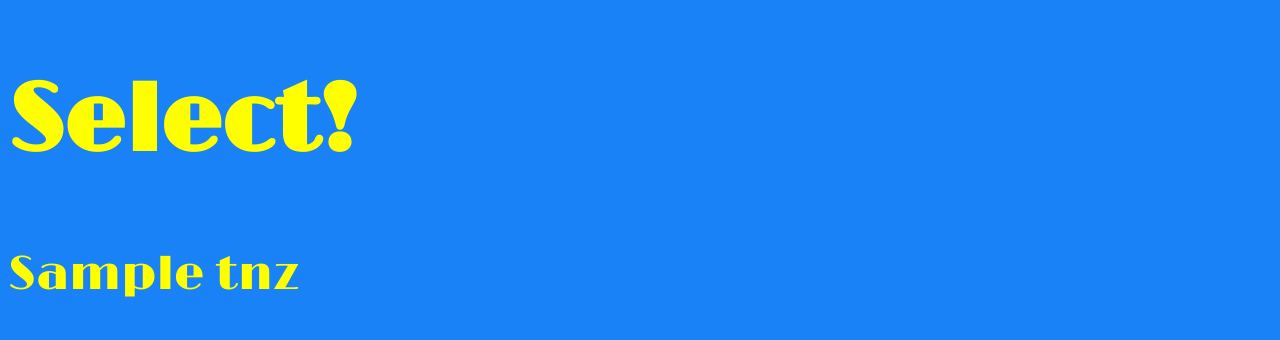
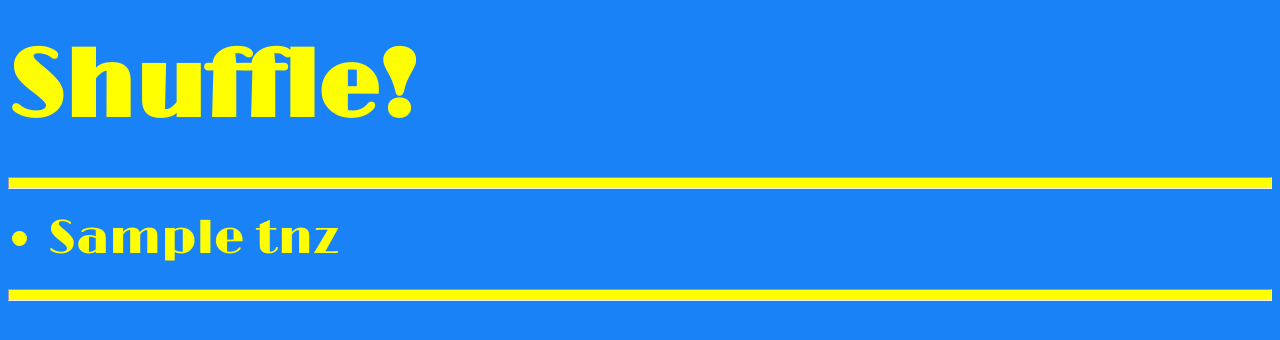
Before and after one commit to jgumbley/beatshuffle, a Flask app: template templates/cloud.html in a window 1280 px wide. Shown: the top 340 px of the page. Run offline with Flask 2, Linux system fonts and the light colour scheme; the template is opened without the code that fills it: most values are stand-ins (such as "Sample title", 1, 10 or a date in 2020).

Commit message:
gentrification

```diff
--- a/static/css/main.css
+++ b/static/css/main.css
@@ -6,6 +6,27 @@ body {
 
 }
 
+h1 {
+    line-height: 0.5;
+}
+
+ul {
+    line-height: 0.1;
+}
+
+hr {
+    height: 10px;
+    background-color: yellow;
+}
+
+div.controls {
+    font-size: 24px;
+    }
+
+div.current-time {
+    font-size: 72px;
+}
+
 a {
     color: yellow;
     text-decoration: none;
--- a/templates/cloud.html
+++ b/templates/cloud.html
@@ -1,12 +1,12 @@
 {% extends "layout.html" %}
 
 {% block body %}
-<h1>Select!</h1>
-
+<h1>Shuffle!</h1>
+<hr/>
   {% for tnz in items %}
-  <div font-family="Courier">
-  <a href="/tag/{{ tnz.name | flatten }}/">{{ tnz.name }}</a>
-  </div>
+  <ul>
+      <li><a href="/tag/{{ tnz.name | flatten }}/">{{ tnz.name }}</a></li>
+  </ul>
   {% endfor %}
-
+<hr/>
 {% endblock %}
--- a/templates/player.html
+++ b/templates/player.html
@@ -16,10 +16,7 @@
 	<section>
 		<div class="player">
 			<div class="controls">
-				<a class="button play">play</a>
-				<a class="button pause">pause</a>
-
-				<a class="button stop">stop</a>
+                <a class="button play">play</a> | <a class="button pause">pause</a> | <a href="/">shuffle</a> | <a class="button stop">rewind</a>
 			</div>
 
 			<div class="volume-bar">
@@ -27,7 +24,6 @@
 			</div>
 
 			<div class="current-time">00:00</div>
-			<div class="duration">00:00</div>
 	</section>
 
 
```
